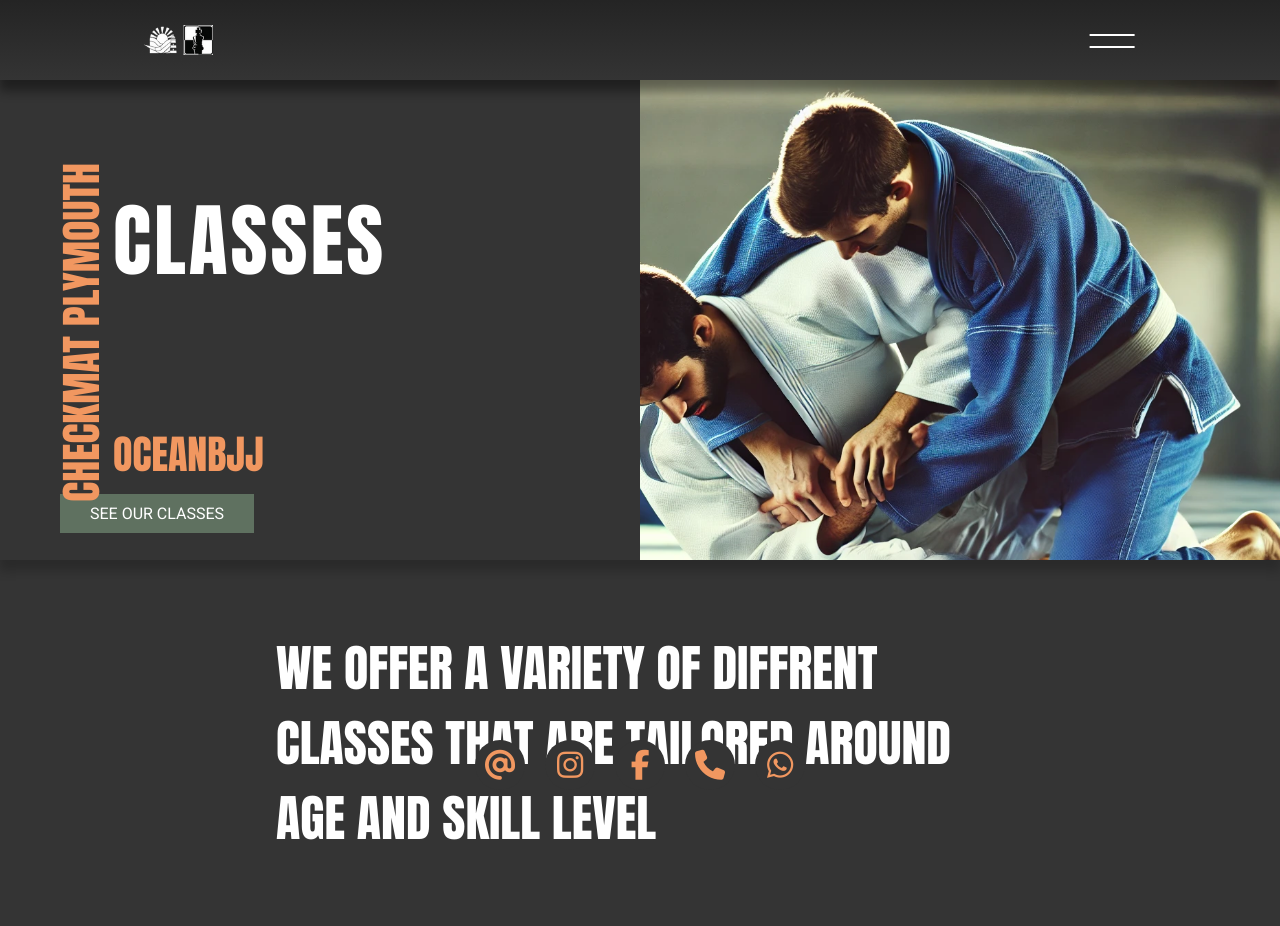
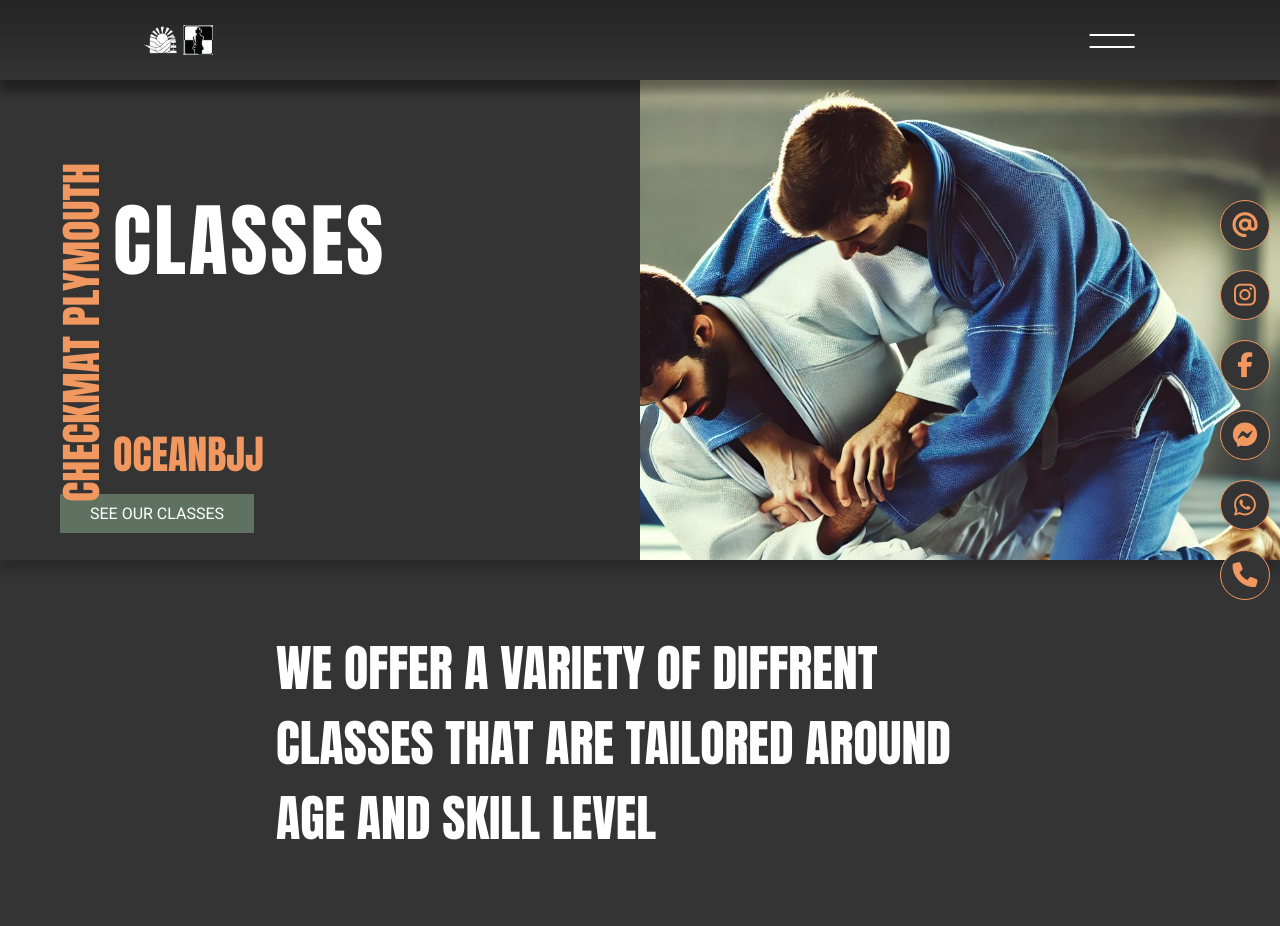
Before and after one commit to MaciejSzelag/bjjplymouth, a PHP site: page /pages/bjjclasses/index.php in a window 1280 px wide. Shown: the top 926 px of the page. Run offline with PHP 8.4, Linux system fonts and the light colour scheme.

Commit message:
float btn plus curtain

```diff
--- a/includes/attention.php
+++ b/includes/attention.php
@@ -5,8 +5,9 @@
             <a href=""><i class="fa-solid fa-at"></i></a>
             <a href="" ><i class="fa-brands fa-instagram"></i></a>
             <a href="" ><i class="fa-brands fa-facebook-f"></i></a>
+            <a href="fb-messenger://user-thread/100000727683099" ><i class="fa-brands fa-facebook-messenger"></i></a>
+            <a href="https://wa.me/+447877320658?text=Hi%20Amy%20%0A%0AI'm%20interested%20in%20joining%20your%20BJJ%20classes%20and%20would%20like%20to%20know%20more%20about%20the%20registration%20process.%20Could%20you%20please%20provide%20details%20about%20class%20schedules%2C%20fees%2C%20and%20any%20beginner%20requirements%3F%0A%0AThank%20you%2C%20and%20I%20look%20forward%20to%20your%20reply.%0A%0ABest%20regards%2C%0A%5BYour%20Name%5D" ><i class="fa-brands fa-whatsapp"></i></a>
             <a href="" ><i class="fa-solid fa-phone"></i></a>
-            <a href="" ><i class="fa-brands fa-whatsapp"></i></a>
         </div>
 
 
--- a/includes/nav.php
+++ b/includes/nav.php
@@ -2,7 +2,8 @@
 <nav>
 <div class="nav-bar">
             <div class="logo-container">
-                <a href="">
+            <a href="<?php echo homePageBaseUrl("home"); ?>">
+
                     <div class="logo"></div>
                 </a>
             </div>
@@ -62,3 +63,5 @@
         </div>
 </nav>
 <!-- nav  -->
+
+<div class="slide-curtain"></div>
--- a/index.php
+++ b/index.php
@@ -7,7 +7,7 @@
 
 
     <!-- <i class="fa-brands fa-facebook-f"></i> -->
-    <!--
+
         <div class="animation-in-wrap">
             <div class="animation-container">
                 <div class="board-container">
@@ -18,7 +18,7 @@
                 </div>
             </div>
         </div>
-    -->
+
 
     <!-- nav -->
     <?php
--- a/js/animation.js
+++ b/js/animation.js
@@ -18,7 +18,7 @@
                 setTimeout(() => {
                     link.style.opacity = "1"; // Pokazywanie
                     link.style.transform = "translateY(0)"; // Powrót do pozycji
-                    link.style.transition = "opacity 0.3s, transform .7s";
+                    link.style.transition = "opacity 0.3s, transform .4s";
                 }, index * 100); // Opóźnienie 300ms dla każdego elementu
             });
         }
@@ -27,4 +27,22 @@
     };
 
     window.addEventListener("scroll", handleScroll);
+
+
+
+    const cutain = document.querySelector(".slide-curtain")
+    // Select all <a> elements on the page
+    document.querySelectorAll("a").forEach(function (link) {
+        link.addEventListener("click", function (event) {
+            event.preventDefault(); // Prevent default navigation
+            const href = this.getAttribute("href"); // Get the link's URL
+            cutain.classList.add("active-slide")
+            // Set the delay (e.g., 2 seconds)
+            setTimeout(function () {
+                if (href) {
+                    window.location.href = href; // Navigate to the link
+                }
+            }, 1000); // 2000 milliseconds = 2 seconds
+        });
+    });
 });
--- a/pages/bjjclasses/index.php
+++ b/pages/bjjclasses/index.php
@@ -40,7 +40,7 @@
  <p>2:1 sessions are a great way to get more private tuition but at a lower cost and with a friend to train with. You can choose between you what you want to work on. If you would like the 2:1 sessions but don’t have anyone to join you please contact me and we can discuss options. It is likely that you’re not the only one and we can pair you up.
  </p>
  <div class="btn">
-    <a href="https://wa.me/7877320658?text=Cześć,%20chcę%20zarejestrować%20się%20na%20zajęcia%20BJJ" target="_blank">WhatsApp message</a>
+    <a href="https://wa.me/+447877320658?text=Hi%20Amy%20%0A%0AI'm%20interested%20in%20joining%20your%20BJJ%20classes%20and%20would%20like%20to%20know%20more%20about%20the%20registration%20process.%20Could%20you%20please%20provide%20details%20about%20class%20schedules%2C%20fees%2C%20and%20any%20beginner%20requirements%3F%0A%0AThank%20you%2C%20and%20I%20look%20forward%20to%20your%20reply.%0A%0ABest%20regards%2C%0A%5BYour%20Name%5D"  target="_blank">WhatsApp message</a>
  </div>
  <div class="img-wrap">
     <img src="../../images/Private-lessons.webp" alt="Private lessons">
--- a/pages/header_subpage.php
+++ b/pages/header_subpage.php
@@ -36,3 +36,4 @@
 
         </div>
     </div>
+    <div class="slide-curtain-active"></div>
--- a/sass/_floats.scss
+++ b/sass/_floats.scss
@@ -26,16 +26,20 @@
             height: 5rem;
             margin: 1rem;
             background-color: $darkGrey;
+            border: .1rem solid $orange;
             color: $orange;
             padding: .8rem;
             border-radius: 50%;
             text-decoration: none;
             transform: translateY(20rem);
-            // animation: bounce-in-bottom 2s both;
-            transition: .6s cubic-bezier(0.175, 0.885, 0.32, 1.275);
+
+            // animation: bounce-in-bottom 1s both;
+            // transition: .6s
+            transition-timing-function: linear;
 
             i {
-                font-size: 3rem;
+                font-size: 2.5rem;
+                transition: .1s linear;
             }
         }
 
@@ -46,6 +50,7 @@
 
         .attention {
             transform: translateY(0);
+
 
         }
 
@@ -67,58 +72,25 @@
     }
 }
 
-/* ----------------------------------------------
- * Generated by Animista on 2024-12-6 16:54:10
- * Licensed under FreeBSD License.
- * See http://animista.net/license for more info.
- * w: http://animista.net, t: @cssanimista
- * ---------------------------------------------- */
+@media(min-width:1024px) {
+    .float-contact {
 
-/**
- * ----------------------------------------
- * animation bounce-in-bottom
- * ----------------------------------------
- */
-@keyframes bounce-in-bottom {
-    0% {
-        transform: translateY(100px);
-        animation-timing-function: ease-in;
-        opacity: 0;
+        top: 0;
+        right: 0;
+        // transform: translateX(50%);
+        width: auto;
+        height: 100%;
+        // background-color: red;
+
+        .main-icon {
+            flex-direction: column;
+
+            a {
+                transition: 1s linear;
+
+            }
+        }
+
     }
 
-    38% {
-        transform: translateY(0);
-        animation-timing-function: ease-out;
-        opacity: 1;
-    }
-
-    55% {
-        transform: translateY(35px);
-        animation-timing-function: ease-in;
-    }
-
-    72% {
-        transform: translateY(0);
-        animation-timing-function: ease-out;
-    }
-
-    81% {
-        transform: translateY(28px);
-        animation-timing-function: ease-in;
-    }
-
-    90% {
-        transform: translateY(0);
-        animation-timing-function: ease-out;
-    }
-
-    95% {
-        transform: translateY(8px);
-        animation-timing-function: ease-in;
-    }
-
-    100% {
-        transform: translateY(0);
-        animation-timing-function: ease-out;
-    }
 }
--- a/sass/_main.scss
+++ b/sass/_main.scss
@@ -135,6 +135,46 @@
     }
 }
 
+
+.slide-curtain {
+    position: fixed;
+    top: 0;
+    left: 0;
+    width: 0;
+    height: 100vh;
+    background-color: $darkGrey;
+    transition: .9s linear;
+    z-index: 20000;
+}
+
+.active-slide {
+    width: 110%;
+}
+
+.slide-curtain-active {
+    position: fixed;
+    top: 0;
+    right: 0;
+    width: 100%;
+    height: 100vh;
+    background-color: $darkGrey;
+    // transition: .4s linear;
+    z-index: 20000;
+    animation: hide-curtain 1s linear 1 both;
+
+}
+
+@keyframes hide-curtain {
+    from {
+        height: 100vh;
+    }
+
+    to {
+        height: 0;
+    }
+}
+
+
 @keyframes heartbeat {
     from {
         transform: scale(1);
```
Also changed, not shown: css/style.min.css, 1 other file.
